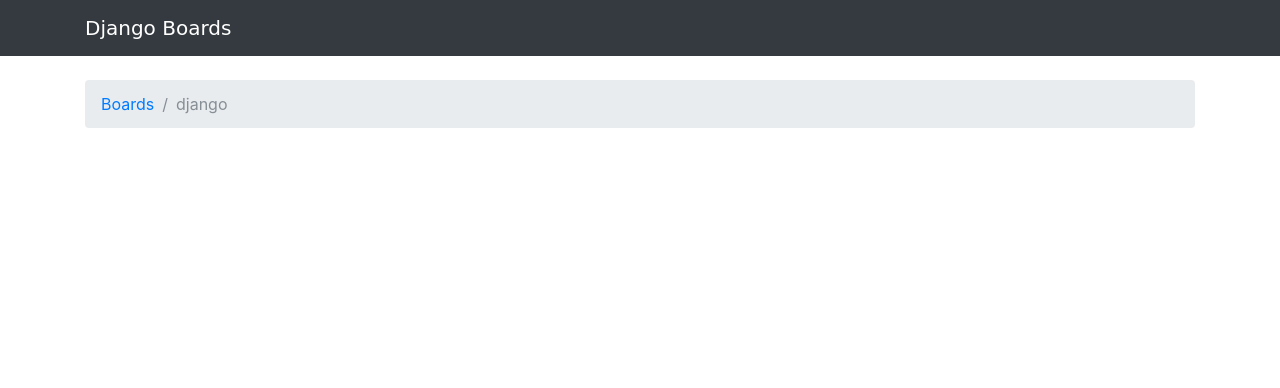
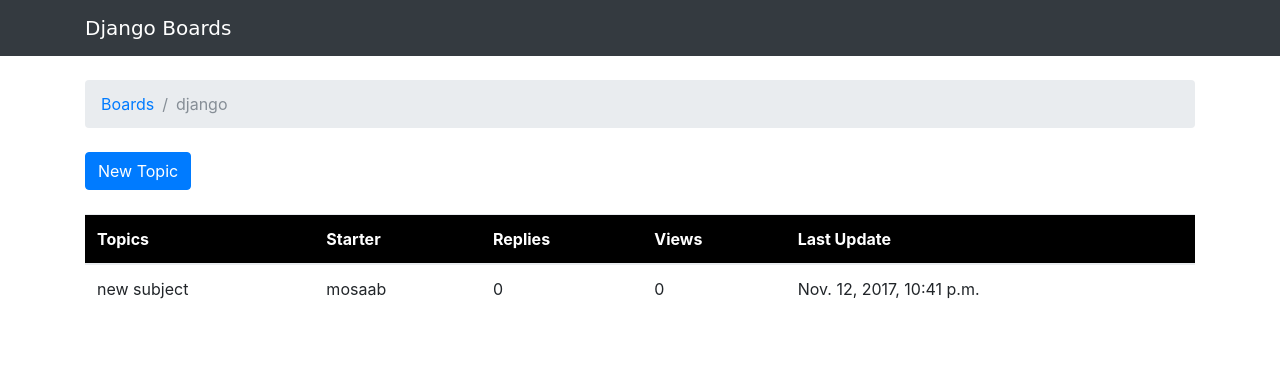
Before and after one commit to Mosaab4/Discussion-Fourm, a Django app: page /boards/1/ in a window 1280 px wide. Shown: the top 388 px of the page. Run offline with Django 3.2, Linux system fonts and the light colour scheme; data comes from the database, SQL or seed files in the repository; both versions use the stored data as it was after the commit; some libraries are stand-ins or nearby versions; some web fonts are replaced.

Commit message:
Add new topic view

```diff
--- a/myproject/boards/views.py
+++ b/myproject/boards/views.py
@@ -1,11 +1,12 @@
 # -*- coding: utf-8 -*-
 from __future__ import unicode_literals
 
-from django.shortcuts import render, get_object_or_404
+from django.shortcuts import render, get_object_or_404, redirect
 from django.http import HttpResponse , Http404
 # Create your views here.
 
-from .models import Board
+from .models import Board, Topic, Post
+from django.contrib.auth.models import User
 
 def home(request):
     boards = Board.objects.all()
@@ -27,6 +28,26 @@
 def new_topic(request,pk):
     board = get_object_or_404(Board, pk=pk)
 
+    if request.method == 'POST' :
+        subject = request.POST['subject']
+        message = request.POST['message']
+
+        user = User.objects.first()
+
+        topic = Topic.objects.create(
+            subject = subject,
+            board= board,
+            starter= user
+        )
+
+        post = Post.objects.create(
+            message = message,
+            topic = topic,
+            created_by = user
+        )
+
+        return redirect('board_topics', pk=board.pk)
+
     context = {
         'board': board,
     }
--- a/myproject/templates/topics.html
+++ b/myproject/templates/topics.html
@@ -11,5 +11,29 @@
 
 
 {% block content %}
-
+    <div class="mb-4">
+        <a href="{% url 'new_topic' board.pk %}" class="btn btn-primary">New Topic</a>
+    </div>
+    <table class="table">
+        <thead class="thead-inverse">
+            <tr>
+                <th>Topics</th>
+                <th>Starter</th>
+                <th>Replies</th>
+                <th>Views</th>
+                <th>Last Update</th>
+            </tr>
+        </thead>
+        <tbody>
+            {% for topic in board.topics.all  %}
+                <tr>
+                    <td>{{ topic.subject }}</td>
+                    <td>{{ topic.starter.username }}</td>
+                    <td>0</td>
+                    <td>0</td>
+                    <td>{{ topic.last_updated }}</td>
+                </tr>
+            {% endfor %}
+        </tbody>
+    </table>
 {% endblock content %}
```
Also changed, not shown: myproject/boards/tests.py (+7 -2 lines), myproject/templates/new_topic.html (+14 -0 lines), myproject/db.sqlite3, 2 other files.
